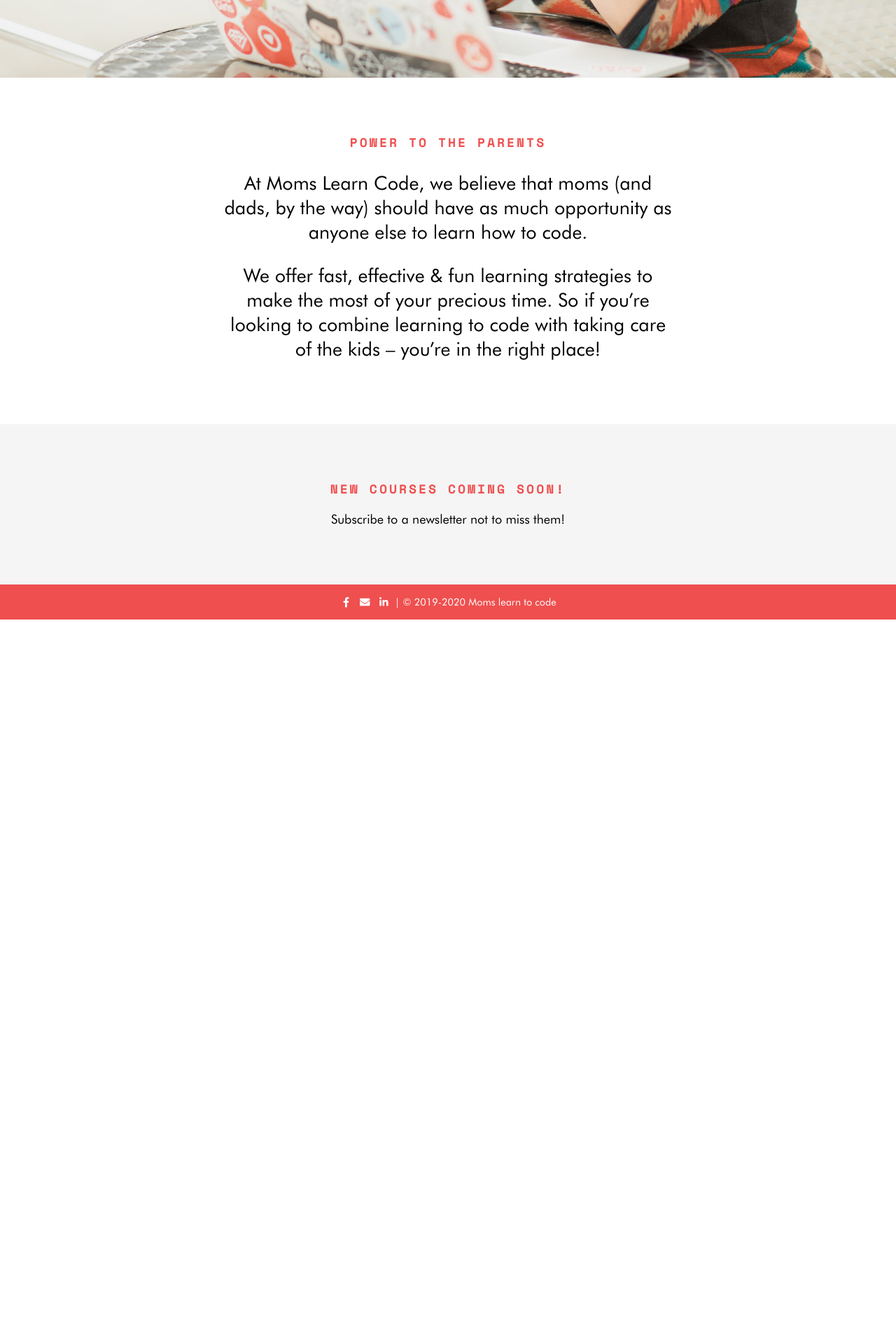
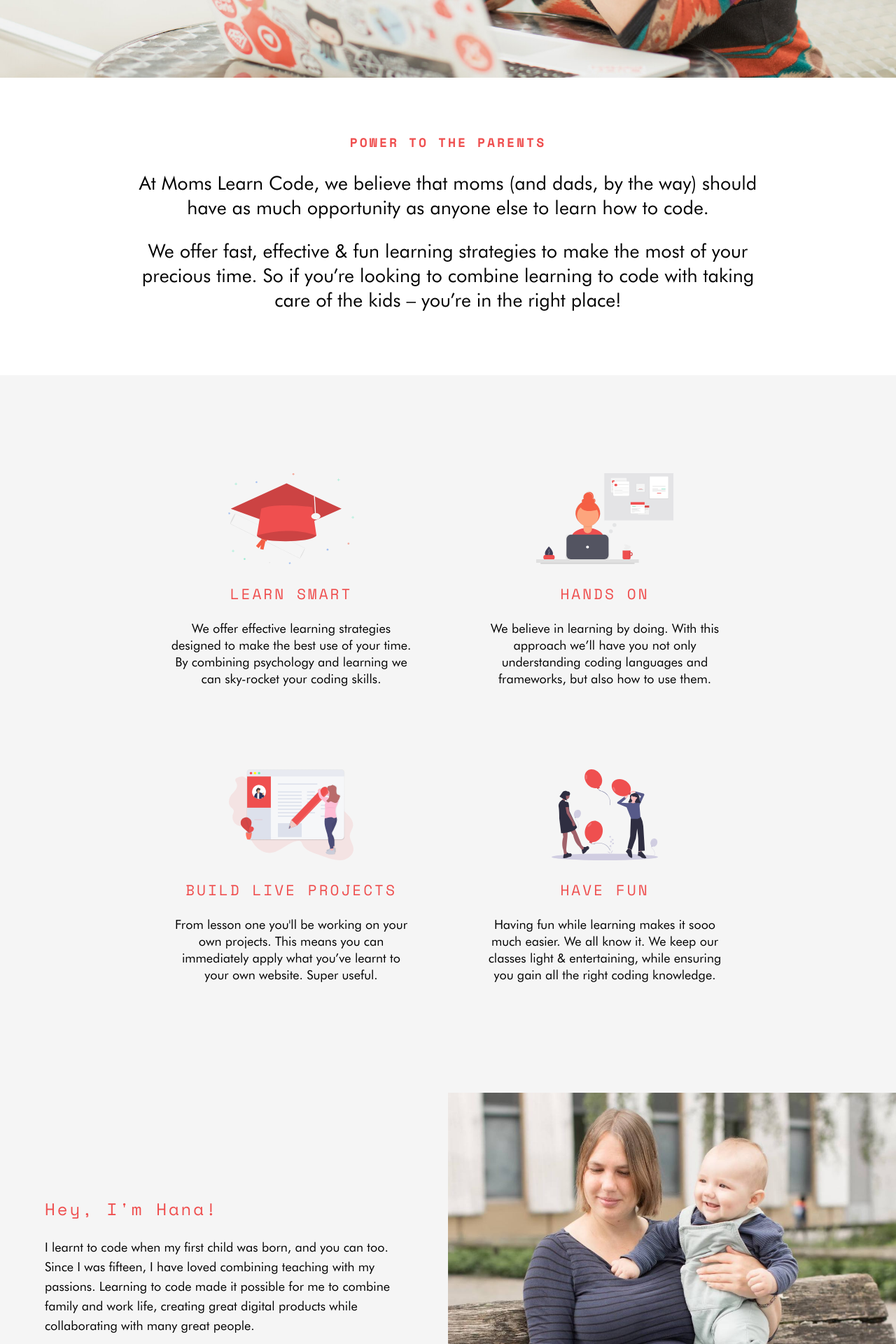
Before and after one commit to hharen/mltc_jekyll, a Jekyll site: the page built from index.html, in a window 1280 px wide. Shown: the part 789-2709 px from the top of the page at 70% size. Built offline with Jekyll 4.4.1, drawn with Linux system fonts in a browser that asks for light colours; nearby versions of some CDN libraries; before the commit the page ends 1674 px from its top, so only the background shows below that; some of the changed text lies outside the part shown.

Commit message:
Add features and about me to the homepage

```diff
--- a/_sass/components/containers.scss
+++ b/_sass/components/containers.scss
@@ -12,6 +12,11 @@
 }
 
 .intro {
+  padding: 5% 15%;
+  font-size: 1.5em;
+}
+
+.courses {
   padding: 5% 25%;
   font-size: 1.5em;
 }
@@ -59,7 +64,7 @@
 }
 
 @media only screen and (max-width: 800px) {
-  .about-me-box {
+    .about-me-box {
     grid-template-columns: 1fr;
   }
 
--- a/index.html
+++ b/index.html
@@ -4,7 +4,7 @@
 description: Coding classes made by moms, for moms. So if you're looking to combine learning to code with taking care of the kids - you're in the right place!
 ---
 
-   <header class="hero">
+    <header class="hero">
       <div id="header">
         <a href="#"><img src='images/mltc-logo-plain-white-rectangle.svg' id="logo"></a>
       </div>
@@ -25,8 +25,59 @@
           taking care of the kids – you’re in the right place!</p>
       </div>
 
-      <div class='container container-grey'>
-        <h2>New courses coming soon!</h2>
+      <div class="container container-grey features">
+        <div class="flex-grid">
+          <div class="feature">
+            <img src="images/undraw/undraw_Graduation_ktn0.svg" class='feature-svg'>
+            <h3>Learn Smart</h3>
+            <p>We offer effective learning strategies designed to make the best use of
+              your time. By combining psychology and learning we can sky-rocket your
+              coding skills.</p>
+          </div>
+
+          <div class="feature">
+            <img src="images/undraw/undraw_Organizing_projects_0p9a.svg" class='feature-svg'>
+            <h3>Hands On</h3>
+            <p>We believe in learning by doing. With
+              this approach we’ll have you not only understanding coding languages and
+              frameworks, but also how to use them.</p>
+          </div>
+        </div>
+
+        <div class="flex-grid">
+          <div class="feature">
+            <img src="images/undraw/undraw_wall_post_83ul.svg" class='feature-svg'>
+            <h3>Build Live Projects</h3>
+            <p>From lesson one you'll be working on your own projects. This means you
+              can immediately apply what you’ve learnt to your own website. Super useful.</p>
+          </div>
+
+          <div class="feature">
+            <img src="images/undraw/undraw_partying_p92d.svg" class='feature-svg'>
+            <h3>Have fun</h3>
+            <p>Having fun while learning makes it sooo much easier. We all know it. We
+              keep our classes light & entertaining, while ensuring you gain all the right
+              coding knowledge.</p>
+          </div>
+        </div>
+      </div>
+
+      <div class="container container-grey about-me-box">
+        <div class='about-me-text'>
+         <h2>Hey, I'm Hana!</h2>
+          <p>I learnt to code when my first child was born, and you can too. Since I
+            was fifteen, I have loved combining teaching with my passions. Learning
+            to code made it possible for me to combine family and work life, creating
+            great digital products while collaborating with many great people.</p>
+          <p>I'm looking forward to to introducing you to the world coding. Let's
+            write your first lines of code together.</p>
+        </div>
+        <div class="about-me-image">
+        </div>
+      </div>
+
+      <div class='container'>
+        <h2>New courses coming soon</h2>
         <p>Subscribe to a newsletter not to miss them!</p>
         <div class="ml-form-embed"
           data-account="1165988:j7f7o8g7f4"
--- a/index_to_be.html
+++ b/index_to_be.html
@@ -69,7 +69,7 @@
         </div>
       </div>
 
-      <div class="container intro">
+      <div class="container courses">
         <h2>Our courses</h2>
         <p>All of our courses are designed to be easy to pick up and put down, to fit
           in with your busy schedule.</p>
@@ -147,6 +147,4 @@
         <div class="about-me-image">
         </div>
       </div>
-
-
     </main>
```
